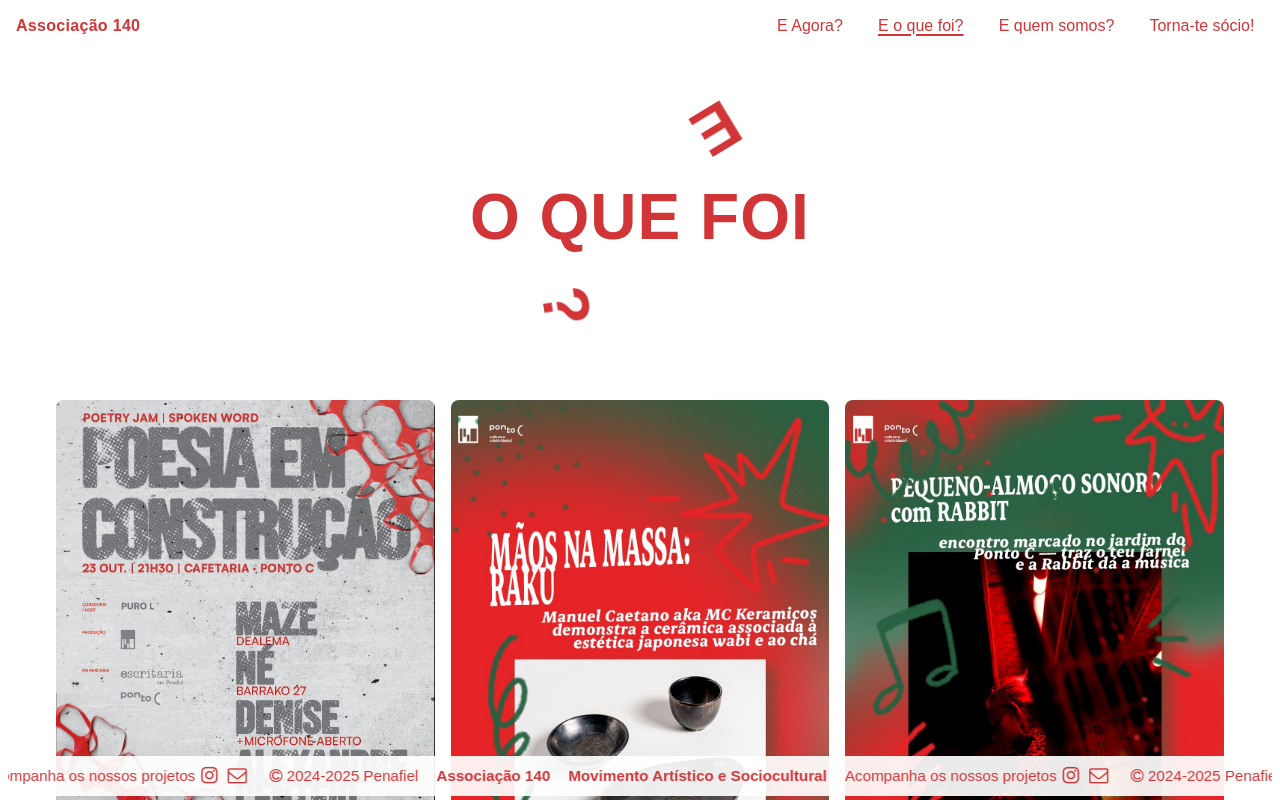
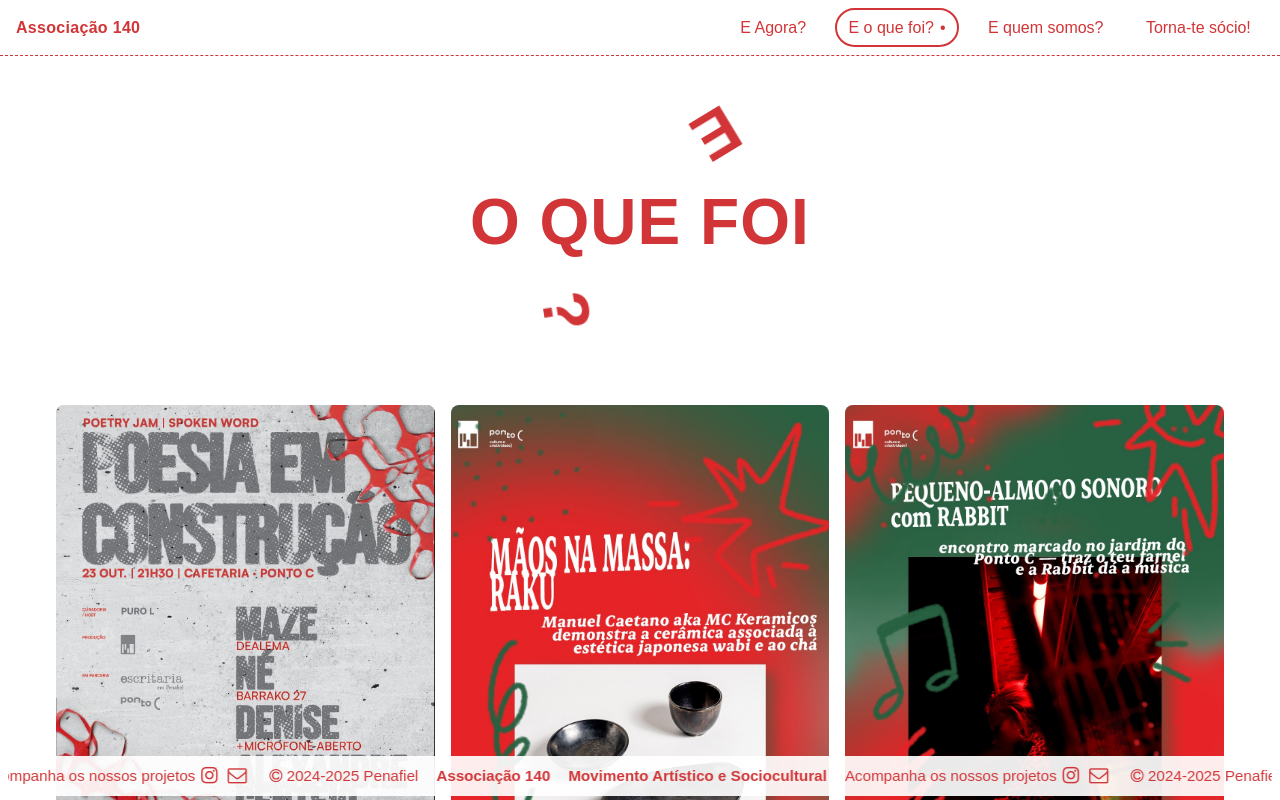
Before and after one commit to mdaraujo/140, a React (Vite) app: page /foi in a window 1280 px wide. Shown: the top 800 px of the page. Built offline with nearby package versions, Linux system fonts and the light colour scheme; a web font is replaced by a local one.

Commit message:
style(nav): remove fill for all nav links; keep only outline and hover lift

```diff
--- a/src/components/layout/Navbar.css
+++ b/src/components/layout/Navbar.css
@@ -2,8 +2,10 @@
   position: sticky;
   top: 0;
   z-index: 3;
+  /* keep transparent on light pages to avoid grey tint */
   background: transparent;
   color: var(--color-foreground);
+  border-bottom: 1px dashed currentColor;
 }
 
 .navbar-inner {
@@ -14,8 +16,17 @@
 }
 
 .navbar-left .brand {
-  font-weight: 700;
+  font-weight: 800;
   letter-spacing: 0.3px;
+  transition:
+    transform var(--duration-transform),
+    filter var(--duration-shadow-hover);
+}
+.navbar-left .brand:hover,
+.navbar-left .brand:focus-visible {
+  transform: rotate(-2deg) scale(1.02);
+  filter: drop-shadow(6px 2px 0 var(--shadow-accent));
+  outline: none;
 }
 
 .navbar-center {
@@ -24,13 +35,38 @@
 }
 
 .nav-link {
-  padding: 0.35rem 0.6rem;
-  border-radius: 4px;
+  display: inline-flex;
+  align-items: center;
+  justify-content: center;
+  padding: 0.35rem 0.7rem;
+  border-radius: 9999px;
+  border: 2px solid transparent;
+  transition:
+    transform var(--duration-transform),
+    filter var(--duration-shadow-hover),
+    background-color var(--duration-shadow-hover),
+    border-color var(--duration-shadow-hover);
 }
 .nav-link.active {
-  text-decoration: underline;
-  text-decoration-thickness: 2px;
-  text-underline-offset: 3px;
+  border-color: currentColor;
+  background: transparent;
+  position: relative;
+}
+.nav-link.active::after {
+  /* bouncing dot next to active page */
+  content: '•';
+  margin-left: 6px;
+  display: inline-block;
+  transform-origin: bottom;
+  animation: nav-bounce 1.6s ease-in-out infinite;
+}
+.nav-link:hover,
+.nav-link:focus-visible {
+  background: transparent;
+  border-color: currentColor;
+  transform: translateY(-1px);
+  filter: drop-shadow(6px 2px 0 var(--shadow-accent));
+  outline: none;
 }
 
 .navbar-right .hamburger {
@@ -85,3 +121,22 @@
     display: none !important;
   }
 }
+
+@keyframes nav-bounce {
+  0%,
+  100% {
+    transform: translateY(0);
+  }
+  40% {
+    transform: translateY(-2px);
+  }
+  60% {
+    transform: translateY(0);
+  }
+}
+
+/* Use a subtle translucent strip only on colored themes */
+.theme-now .navbar,
+.theme-halloween .navbar {
+  background: linear-gradient(180deg, var(--color-overlay) 0%, transparent 100%);
+}
```
